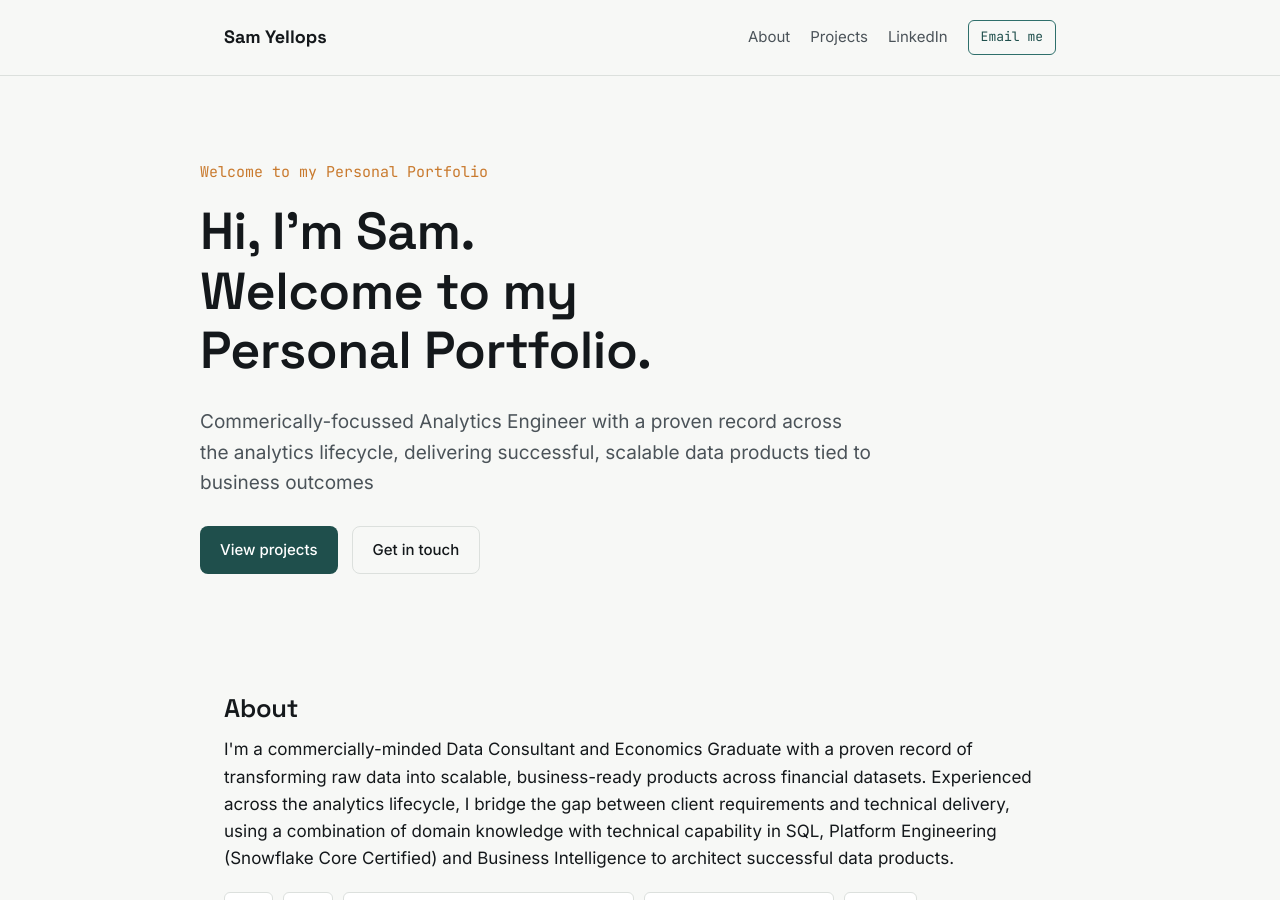
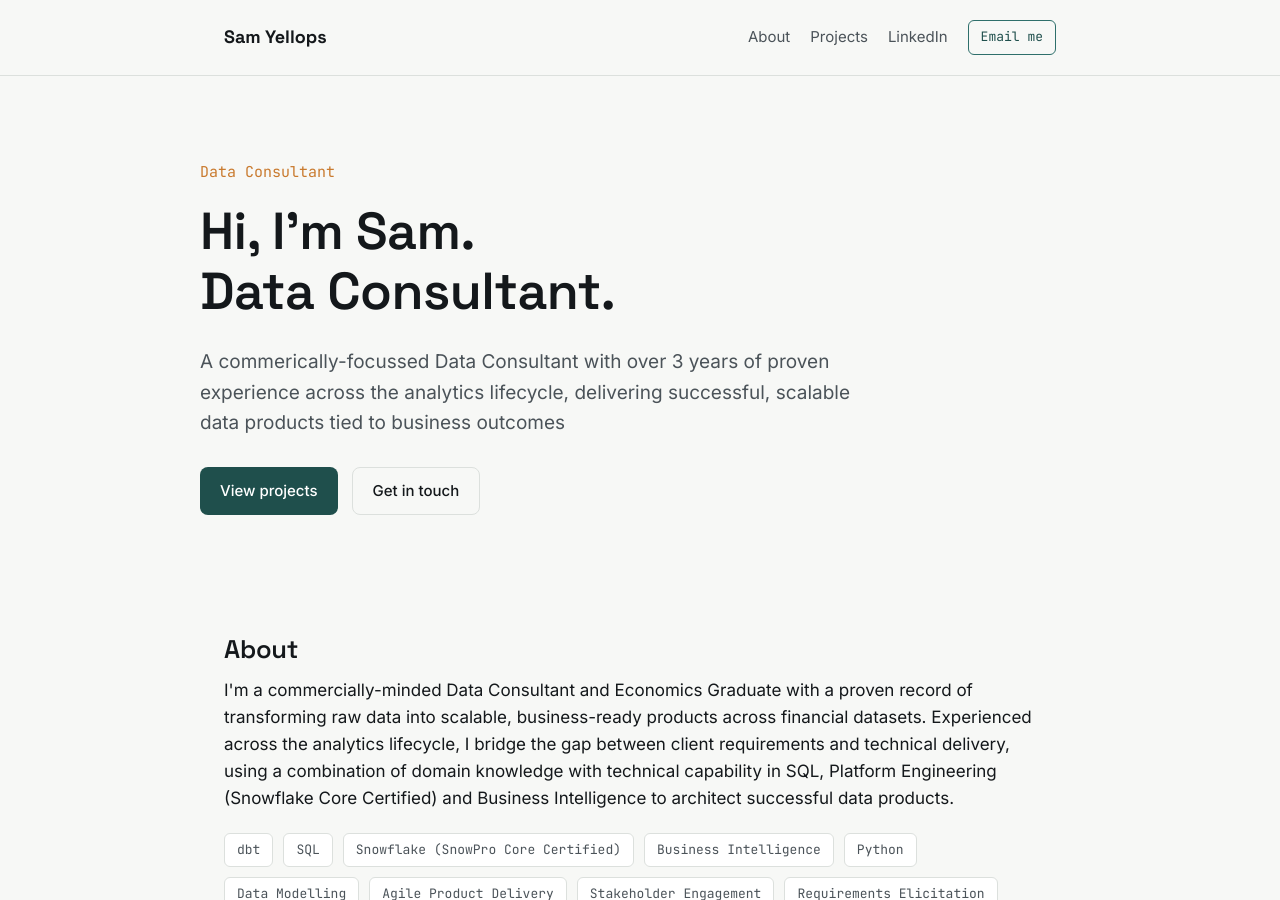
Before and after one commit to SYellops01/SYellops01.github.io, a Jekyll site: the page built from index.html, in a window 1280 px wide and 900 px high. Built offline with Jekyll 4.4.1, drawn with Linux system fonts in a browser that asks for light colours.

Commit message:
Revise tagline and description in config file
Updated tagline and description to reflect current role and experience.

```diff
--- a/_config.yml
+++ b/_config.yml
@@ -1,6 +1,6 @@
 title: "Sam Yellops"
-tagline: "Welcome to my Personal Portfolio"
-description: "Commerically-focussed Analytics Engineer with a proven record across the analytics lifecycle, delivering successful, scalable data products tied to business outcomes"
+tagline: "Data Consultant"
+description: "A commerically-focussed Data Consultant with over 3 years of proven experience across the analytics lifecycle, delivering successful, scalable data products tied to business outcomes"
 
 email: "sam.yellops@gmail.com"
 linkedin: "https://www.linkedin.com/in/sam-yellops01"
```
